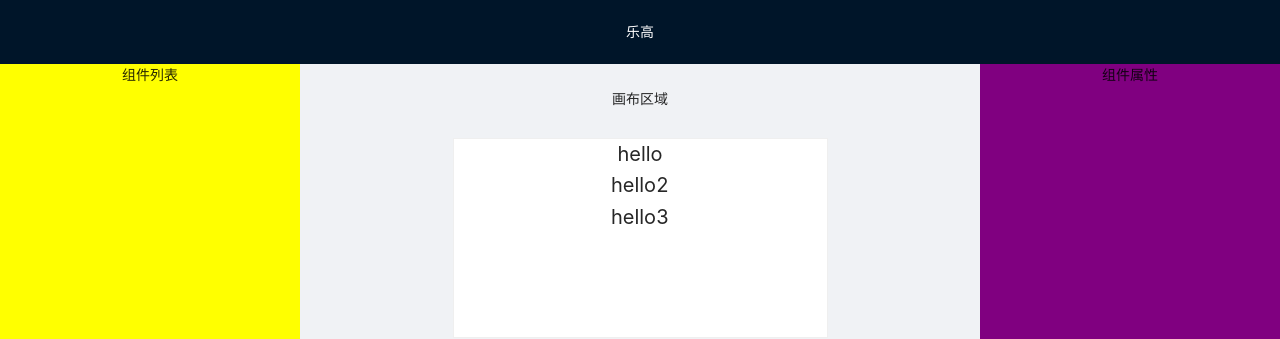
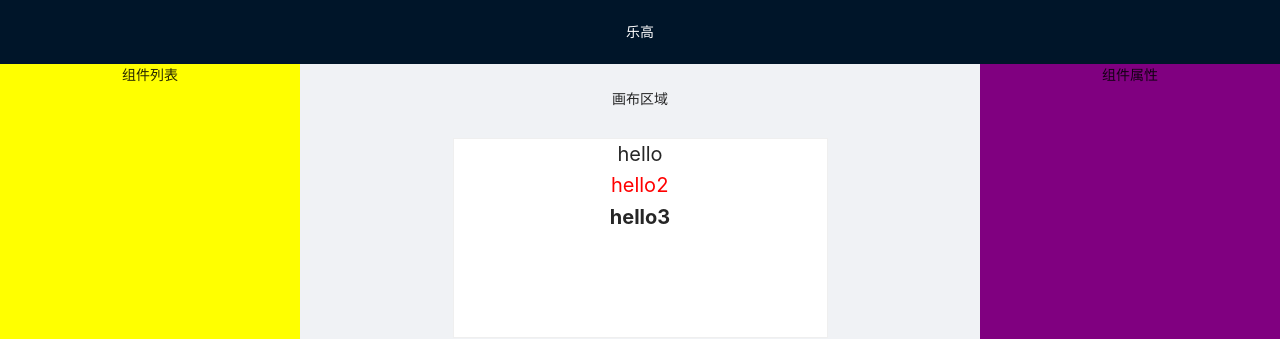
Before and after one commit to GongJS/editor-react, a React (Vite) app: page /editor in a window 1280 px wide. Shown: the top 339 px of the page. Built offline with nearby package versions, Linux system fonts and the light colour scheme.

Commit message:
feat: l-text 新增更多 style 属性

```diff
--- a/src/components/l-text/index.tsx
+++ b/src/components/l-text/index.tsx
@@ -1,13 +1,14 @@
 import React, { useMemo } from 'react';
 import { pick } from 'lodash-es';
+import { textStylePropNames, textDefaultPropsType } from '@/defaultProps';
 import './style.less';
 
 interface LTextProps extends React.HTMLAttributes<HTMLDivElement> {
-  props: any
+  props: Partial<textDefaultPropsType>
 }
 
 const LText: React.FC<LTextProps> = (props) => {
-  const styleProps = useMemo(() => pick(props.props, ['fontSize']), [props.props]) as React.CSSProperties;
+  const styleProps = useMemo(() => pick(props.props, textStylePropNames), [props.props]) as React.CSSProperties;
   return (
     <div className="l-text-component" style={styleProps}>
       {props.props.text}
--- /dev/null
+++ b/src/defaultProps.ts
@@ -0,0 +1,43 @@
+import { without } from 'lodash-es';
+
+export const commonDefaultProps = {
+  // actions
+  actionType: '',
+  url: '',
+  // size
+  height: '',
+  width: '318px',
+  paddingLeft: '0px',
+  paddingRight: '0px',
+  paddingTop: '0px',
+  paddingBottom: '0px',
+  // border type
+  borderStyle: 'none',
+  borderColor: '#000',
+  borderWidth: '0',
+  borderRadius: '0',
+  // shadow and opacity
+  boxShadow: '0 0 0 #000000',
+  opacity: 1,
+  // position and x,y
+  position: 'absolute',
+  left: '0',
+  top: '0',
+  right: '0',
+};
+export const textDefaultProps = {
+  // basic props - font styles
+  text: '正文内容',
+  fontSize: '14px',
+  fontFamily: '',
+  fontWeight: 'normal',
+  fontStyle: 'normal',
+  textDecoration: 'none',
+  lineHeight: '1',
+  textAlign: 'left',
+  color: '#000000',
+  backgroundColor: '',
+  ...commonDefaultProps,
+};
+export type textDefaultPropsType = typeof textDefaultProps
+export const textStylePropNames = without(Object.keys(textDefaultProps), 'actionType', 'url', 'text');
```
Also changed, not shown: .eslintrc.js.
